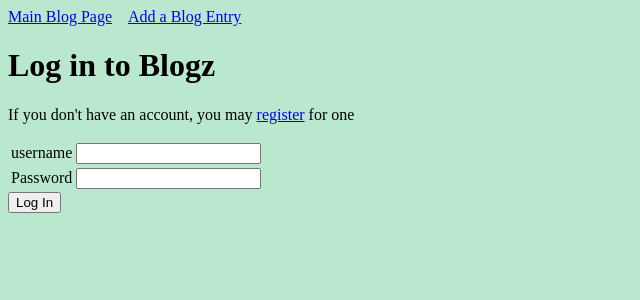
After one commit to jah4682/blogz, a Flask app: page /login in a window 1280 px wide. The commit adds this page. Shown: the top 300 px of the page, without its empty margins (0-640 px from the left). Run offline with Flask 2, Linux system fonts and the light colour scheme.

Commit message:
login page complete. Login verification complete

```diff
--- a/main.py
+++ b/main.py
@@ -1,15 +1,14 @@
 # ---- Build a Blog Assignment ----
 
 # *** Setup ***
-from flask import Flask, request, redirect, render_template
+from flask import Flask, request, redirect, render_template, flash, request
 from flask_sqlalchemy import SQLAlchemy
 
 app = Flask(__name__)
 app.config['DEBUG'] = True
 app.config['SQLALCHEMY_ECHO'] = True
 app.config['SQLALCHEMY_DATABASE_URI'] = 'mysql+pymysql://blogz:myblog@localhost:8889/blogz'
-
-
+app.secret_key = 'ioga;skebr'  # for flash messages
 db = SQLAlchemy(app)    # creating the database object
 
 print('***TEST-1***')
@@ -46,6 +45,35 @@ class User(db.Model):
 
 
 print('***TEST-2***')
+
+
+# Log In
+@app.route('/login', methods=['POST', 'GET'])
+def login():
+
+    # test if there is a 'POST' request
+    if request.method == 'POST':
+
+        # Get parameters from post request
+        username = request.form['username_f']
+        password = request.form['password_f']
+        user = User.query.filter_by(username=username).first()
+
+        # Verification
+        if user == None:                                # username does not exist
+            flash('Username does not exist', 'user')
+            return render_template('login.html')
+        elif not (user.password == password):           # password does not match
+            flash('User password incorrect', 'pwd')
+            return render_template('login.html')
+        else:                                           # pass
+            session['username'] = username              # store username in session
+            return redirect('/blog')                        # return user to homepage when
+
+    return render_template('login.html')
+
+
+print('***TEST-3***')
 # New Post Function
 @app.route('/newpost', methods=['GET','POST'])
 def newpost():
@@ -54,7 +82,7 @@ def newpost():
     # render this block of code when submit button is pressed
     if request.method == 'POST':
 
-        # retrieve variables
+        # retrieve variables from form
         title = request.form['title_f']
         body = request.form['body_f']
 
@@ -74,12 +102,16 @@ def newpost():
             return render_template('newpost.html',errorTitle=errorT,errorBody=errorB,title_p=title,body_p=body)
         # if no error message redirect back to blog page
         else:
-            # get from form
+            # get form variables, save them
             entry_title = request.form['title_f']
             entry_body = request.form['body_f']
 
+            # hit the session for current logged in user
+            user = session['username']
+            # hit the database for user id
+            #user_id = User.query.filter_by(username=user)first()
             # database insertion
-            blog_entry = Blog(entry_title, entry_body)
+            blog_entry = Blog(entry_title, entry_body, user)
             db.session.add(blog_entry)
             db.session.commit()
 
--- a/static/mainpage.css
+++ b/static/mainpage.css
@@ -4,5 +4,5 @@
 }
 
 body {
-    background-color: lightseagreen;
+    background-color: rgb(186, 232, 206);
 }
--- /dev/null
+++ b/templates/login.html
@@ -0,0 +1,34 @@
+<!-- Blogz Assignment -->
+<!-- form for logging in users -->
+{% extends "base.html" %}
+{% block content %}
+<h1>Log in to Blogz</h1>
+<p>If you don't have an account, you may <a href="/register">register</a> for one</p>
+
+<form action="/login" method="POST">
+    <table>
+        <tr>
+            {% with messages = get_flashed_messages(category_filter=["user"]) %}
+            <td><label for="username">username</label></td>
+            <td>
+                <input id="username" name="username_f" type="text" value="{{request.form.username}}">
+                <span class='error'>{{messages[0]}}</span>
+            </td>
+            {% endwith %}
+        </tr>
+        <tr>
+            {% with messages = get_flashed_messages(category_filter=["pwd"]) %}
+            <td><label for="password">Password</label></td>
+            <td>
+                <input id="password" name="password_f" type="password">
+                <span class='error'>{{messages[0]}}</span>
+            </td>
+            {% endwith %}
+        </tr>
+        {#{% endfor %}#}
+
+
+    </table>
+    <input type="submit" value="Log In" />
+</form>
+{% endblock %}
```
